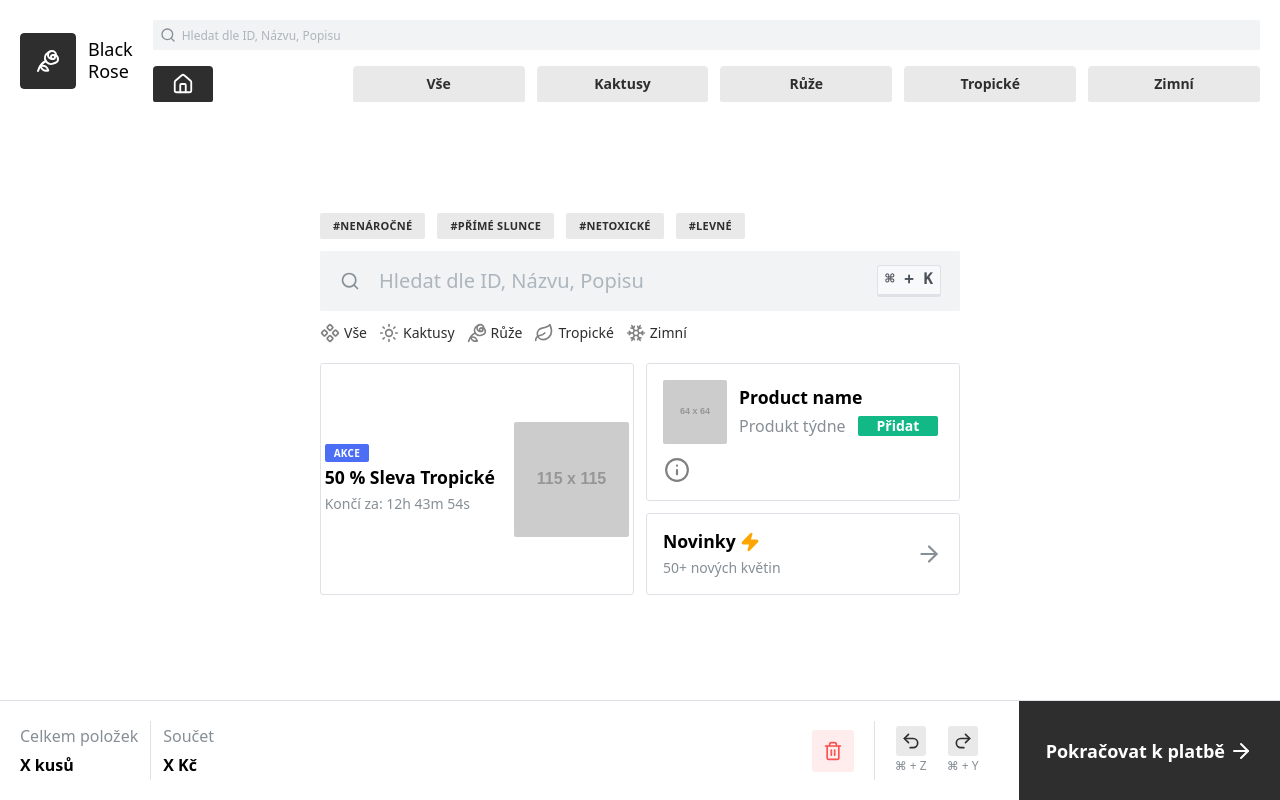
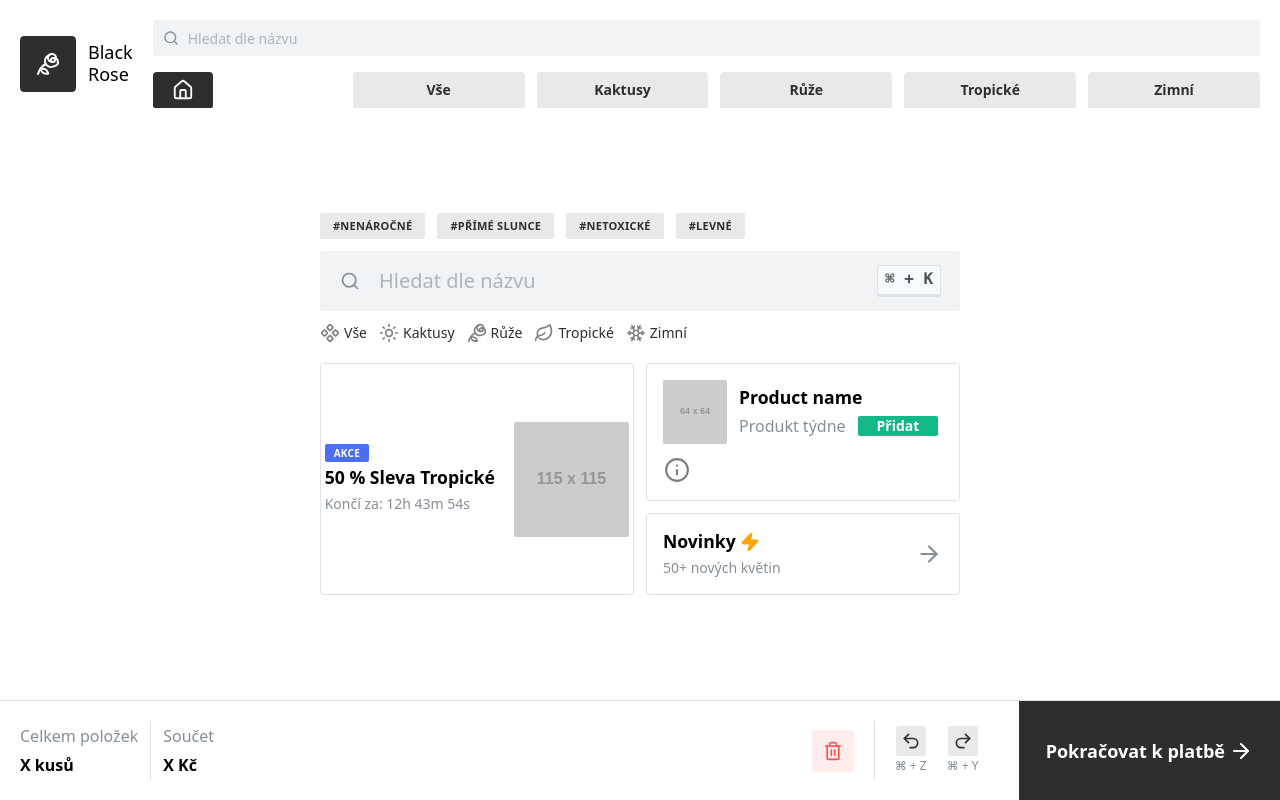
Before and after one commit to Makovicee/DualE-commerce, a React (Vite) app: page / in a window 1280 px wide. Built offline with nearby package versions, Linux system fonts and the light colour scheme.

Commit message:
feat:UX-search options

```diff
--- a/src/components/layout/ASTNavbar.tsx
+++ b/src/components/layout/ASTNavbar.tsx
@@ -1,12 +1,24 @@
-import { ActionIcon, Group, Indicator, Stack, Text } from "@mantine/core";
-import { Flower, Home, ShoppingCart } from "lucide-react";
+import {
+  ActionIcon,
+  Autocomplete,
+  Group,
+  Indicator,
+  Stack,
+  Text,
+} from "@mantine/core";
+import { Flower, Home, Search, ShoppingCart } from "lucide-react";
 import { useUIMode } from "../../contexts/UIModeContext";
 import AppLogo from "./AppLogo";
 import { useNavigate } from "react-router-dom";
+import { PRODUCTS } from "../../core/data/products";
+import { useAutocompleteRender } from "../main/homePage/searchTools/autocompleteRender/AutocompleteRender";
+import { useRef } from "react";
 
 const ASTNavbar = () => {
   const { toggle } = useUIMode();
   const navigate = useNavigate();
+  const renderOption = useAutocompleteRender();
+  const searchRef = useRef<HTMLInputElement>(null);
   return (
     <Group px="md" py="md" gap="xl" justify="space-between">
       <Group gap="xl">
@@ -35,11 +47,25 @@ const ASTNavbar = () => {
           </Stack>
         </Group>
       </Group>
-      <Indicator fw={"bold"} label="2" size={20}>
-        <ActionIcon color="dark" variant="transparent" size={"input-md"}>
-          <ShoppingCart size={22} />
-        </ActionIcon>
-      </Indicator>
+      <Group gap={"xs"}>
+        <Autocomplete
+          ref={searchRef}
+          data={PRODUCTS.map((p) => ({ value: p.id, label: p.name }))}
+          renderOption={renderOption}
+          maxDropdownHeight={500}
+          leftSection={<Search size={16} />}
+          w={300}
+          onOptionSubmit={(value) => {
+            navigate(`/detail/${value}`);
+            searchRef.current?.blur();
+          }}
+        />
+        <Indicator fw={"bold"} label="2" size={20}>
+          <ActionIcon color="dark" variant="transparent" size={"input-md"}>
+            <ShoppingCart size={22} />
+          </ActionIcon>
+        </Indicator>
+      </Group>
     </Group>
   );
 };
--- a/src/components/layout/EFFNavbar.tsx
+++ b/src/components/layout/EFFNavbar.tsx
@@ -1,4 +1,4 @@
-import { Box, Button, Group, Kbd, Stack, TextInput } from "@mantine/core";
+import { Autocomplete, Box, Button, Group, Kbd, Stack } from "@mantine/core";
 import { Home, Search } from "lucide-react";
 import { useUIMode } from "../../contexts/UIModeContext";
 import AppLogo from "./AppLogo";
@@ -6,11 +6,14 @@ import { useLocation, useNavigate } from "react-router-dom";
 import { CATEGORIES } from "../../core/data/categories";
 import { useRef } from "react";
 import { useHotkeys } from "@mantine/hooks";
+import { PRODUCTS } from "../../core/data/products";
+import { useAutocompleteRender } from "../main/homePage/searchTools/autocompleteRender/AutocompleteRender";
 
 const EFFNavbar = () => {
   const { toggle, mode } = useUIMode();
   const { pathname, search } = useLocation();
   const searchRef = useRef<HTMLInputElement>(null);
+  const renderOption = useAutocompleteRender();
 
   useHotkeys([
     [
@@ -37,10 +40,13 @@ const EFFNavbar = () => {
       <Group px="xl" pt="xl" gap="xl">
         <AppLogo onClick={toggle} />
         <Stack flex={1}>
-          <TextInput
+          <Autocomplete
             ref={searchRef}
             onKeyDown={handleKeyDown}
-            placeholder="Hledat dle ID, Názvu, Popisu"
+            data={PRODUCTS.map((p) => ({ value: p.id, label: p.name }))}
+            renderOption={renderOption}
+            maxDropdownHeight={250}
+            placeholder="Hledat dle názvu"
             leftSection={<Search size={16} />}
             rightSection={pathname !== "/" && <Kbd>⌘ + K</Kbd>}
             rightSectionWidth={70}
--- a/src/components/main/homePage/searchTools/SearchTools.tsx
+++ b/src/components/main/homePage/searchTools/SearchTools.tsx
@@ -1,13 +1,15 @@
-import { Kbd, Stack, TextInput } from "@mantine/core";
+import { Autocomplete, Kbd, Stack } from "@mantine/core";
 import { Search } from "lucide-react";
 import Categories from "./categories/Categories";
 import PopularTagsGroup from "./popularTagsGroup/PopularTagsGroup";
 import { useRef } from "react";
 import { useHotkeys } from "@mantine/hooks";
+import { useAutocompleteRender } from "./autocompleteRender/AutocompleteRender";
+import { PRODUCTS } from "../../../../core/data/products";
 
 const SearchTools = () => {
   const searchRef = useRef<HTMLInputElement>(null);
-
+  const renderOption = useAutocompleteRender();
   useHotkeys([["mod+k", () => searchRef.current?.focus()]]);
 
   const handleKeyDown = (event: React.KeyboardEvent<HTMLInputElement>) => {
@@ -19,12 +21,14 @@ const SearchTools = () => {
   return (
     <Stack>
       <PopularTagsGroup />
-      <TextInput
+      <Autocomplete
         ref={searchRef}
         onKeyDown={handleKeyDown}
-        variant="filled"
+        renderOption={renderOption}
+        maxDropdownHeight={250}
         size="xl"
-        placeholder="Hledat dle ID, Názvu, Popisu"
+        data={PRODUCTS.map((p) => ({ value: p.id, label: p.name }))}
+        placeholder="Hledat dle názvu"
         leftSection={<Search size={20} />}
         rightSection={<Kbd size={"lg"}>⌘ + K</Kbd>}
         rightSectionWidth={100}
--- /dev/null
+++ b/src/components/main/homePage/searchTools/autocompleteRender/AutocompleteRender.tsx
@@ -0,0 +1,74 @@
+// src/components/shared/ProductAutocompleteOption.tsx
+import { Group, Image, Rating, Stack, Text } from "@mantine/core";
+import type { AutocompleteProps } from "@mantine/core";
+import { useUIMode } from "../../../../../contexts/UIModeContext";
+import { PRODUCTS } from "../../../../../core/data/products";
+import { Check, Minus, X } from "lucide-react";
+
+export const useAutocompleteRender = (): AutocompleteProps["renderOption"] => {
+  const { mode } = useUIMode();
+
+  return ({ option }) => {
+    const product = PRODUCTS.find((p) => p.id === option.value);
+    if (!product) return null;
+
+    const totalStock = Object.values(product.variants).reduce(
+      (acc, v) => acc + v.stock,
+      0,
+    );
+    const [StockIcon, iconColor] =
+      totalStock === 0
+        ? [X, "red"]
+        : totalStock < 30
+          ? [Minus, "yellow"]
+          : [Check, "green"];
+
+    const variantPrices = Object.values(product.variants)
+      .map((v) => v.price)
+      .join(" / ");
+
+    return mode === "EFF" ? (
+      <Group gap="sm" wrap="nowrap">
+        <Image
+          src={product.img}
+          fallbackSrc="https://placehold.co/36x36"
+          h={36}
+          w={36}
+          radius="sm"
+        />
+
+        <Stack gap={0}>
+          <Group align="center">
+            <Text size="sm" fw={500}>
+              {product.name}
+            </Text>
+            <StockIcon strokeWidth={2.5} size={16} color={iconColor} />
+          </Group>
+
+          <Text size="xs" c="dimmed">
+            {variantPrices} Kč
+          </Text>
+          <Text size="xs" c="dimmed">
+            {product.categoryId}
+          </Text>
+        </Stack>
+      </Group>
+    ) : (
+      <Group gap="xs" wrap="nowrap">
+        <Image
+          src={product.img}
+          fallbackSrc="https://placehold.co/48x48"
+          h={100}
+          w={100}
+          radius="md"
+        />
+        <Stack gap={"xs"}>
+          <Text size="sm" fw={500}>
+            {product.name}
+          </Text>
+          <Rating value={product.rating} fractions={2} readOnly size="sm" />
+        </Stack>
+      </Group>
+    );
+  };
+};
```
